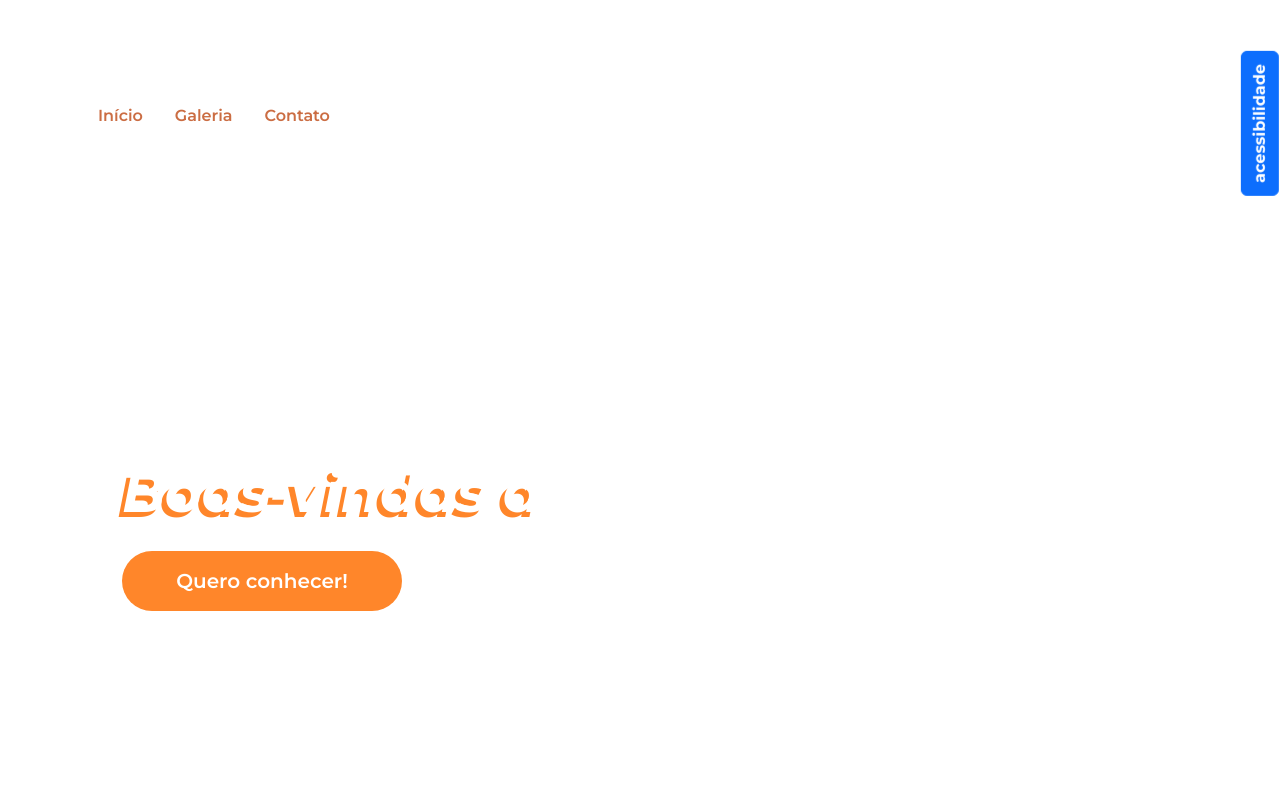
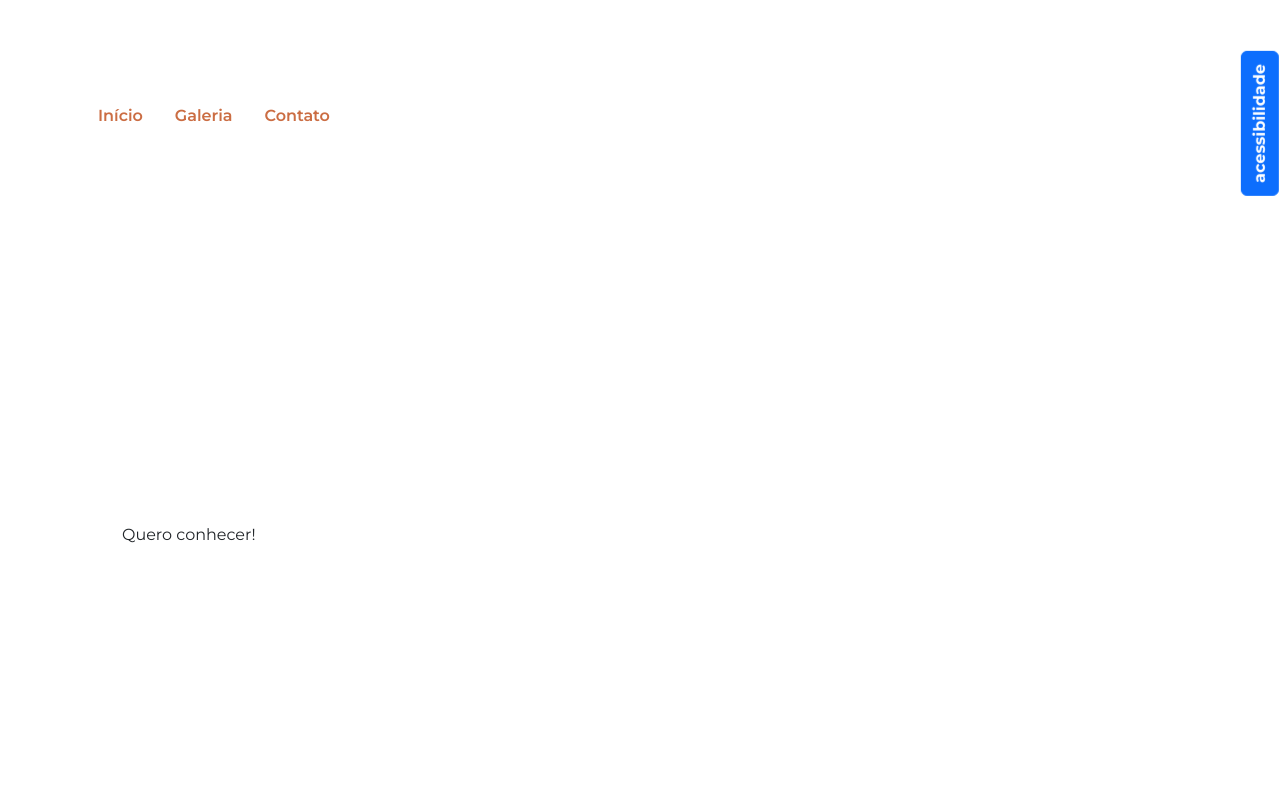
Before and after one commit to AnaSophiafl/R-B, a plain HTML site: page index.html in a window 1280 px wide. Shown: the top 800 px of the page. Drawn offline with nearby package versions, Linux system fonts and the light colour scheme.

Commit message:
Update index.html

```diff
--- a/index.html
+++ b/index.html
@@ -37,9 +37,7 @@
 
         <section id="inicio" class="my-5">
             <div class="inicio-fundo d-flex justify-content-between align-items-center">
-                <div class="esquerda-conteudo">
-                    <h1 class="display-4 text-white fst-italic fw-bold">Boas-vindas a</h1
-                        height="278" loading="lazy">
+                <div class="esquerda-conteudo"
                     <a href="#tropicalia"
                         class="btn btn-primary btn-lg botao-inicio fw-semibold">Quero
                         conhecer!</a>
```
